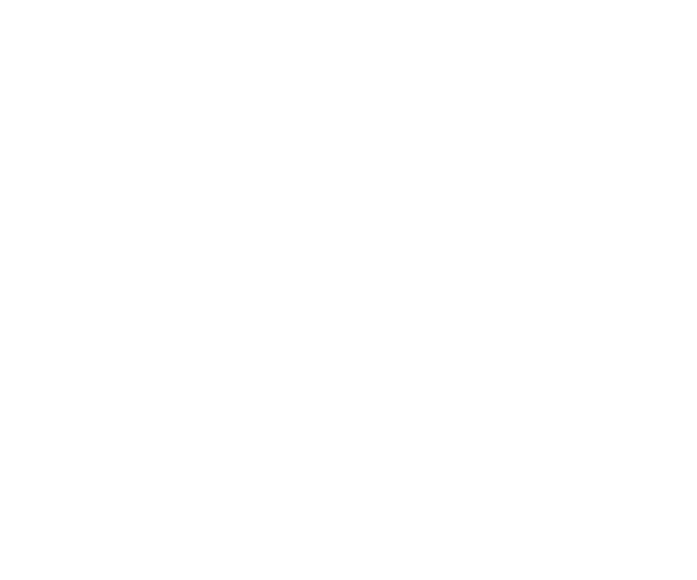
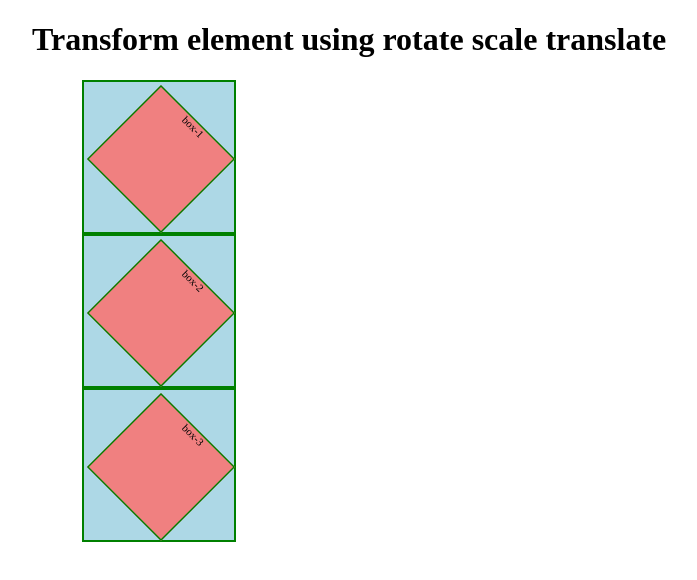
Before and after one commit to AvinandanRoy/Transform, a plain HTML site: page index.html in a window 1280 px wide. Shown: the whole page, without its empty margins (76-773 px from the left). Drawn offline with Linux system fonts and the light colour scheme.

Commit message:
transform added

```diff
--- a/index.html
+++ b/index.html
@@ -1,11 +1,26 @@
 <!DOCTYPE html>
 <html lang="en">
+
 <head>
     <meta charset="UTF-8">
     <meta name="viewport" content="width=device-width, initial-scale=1.0">
     <title>Document</title>
+    <link rel="stylesheet" href="style.css">
 </head>
+
 <body>
+    <div class="main">
+        <h1>Transform element using rotate scale translate</h1>
+        <div class="box container">
+            <div class="inner">box-1</div>
+        </div>
+        <div class="box container">
+            <div class="inner">box-2</div>
+        </div>
+        <div class="box container">
+            <div class="inner">box-3</div>
+        </div>
+    </div>
+</body>
 
-</body>
 </html>
--- /dev/null
+++ b/style.css
@@ -0,0 +1,23 @@
+.main{
+    margin-left: 100px ;
+}
+
+.container, .inner{
+    width: 150px ;
+    height: 150px;
+    border: 2px solid green;
+}
+
+.container{
+    background-color: lightblue;
+    transform: translate(50px);
+}
+
+.inner{
+    background-color: lightcoral;
+    text-align: center;
+    /* transform: rotate(30deg);
+    transform: scale3d(.5); */
+    transform: scale(.68) rotate(45deg);
+    /* transform: skewY(20deg); */
+}
```
